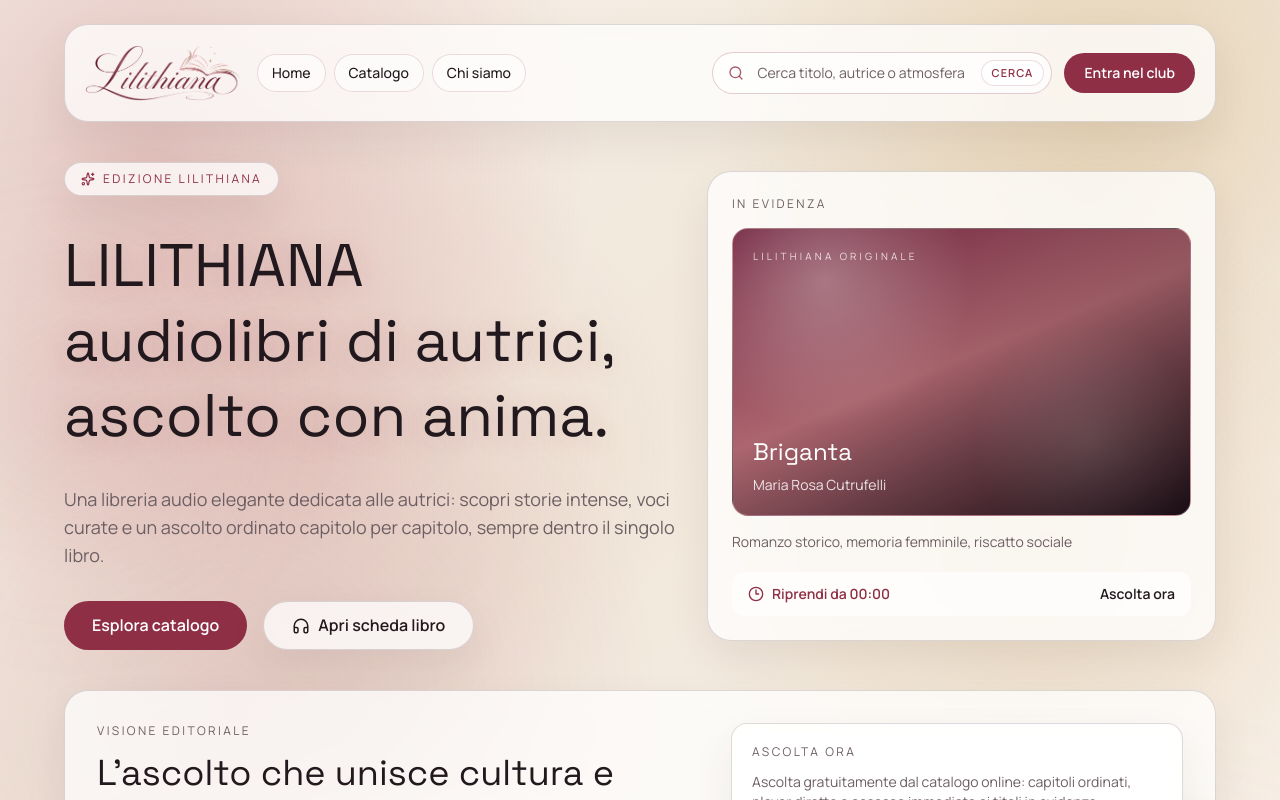
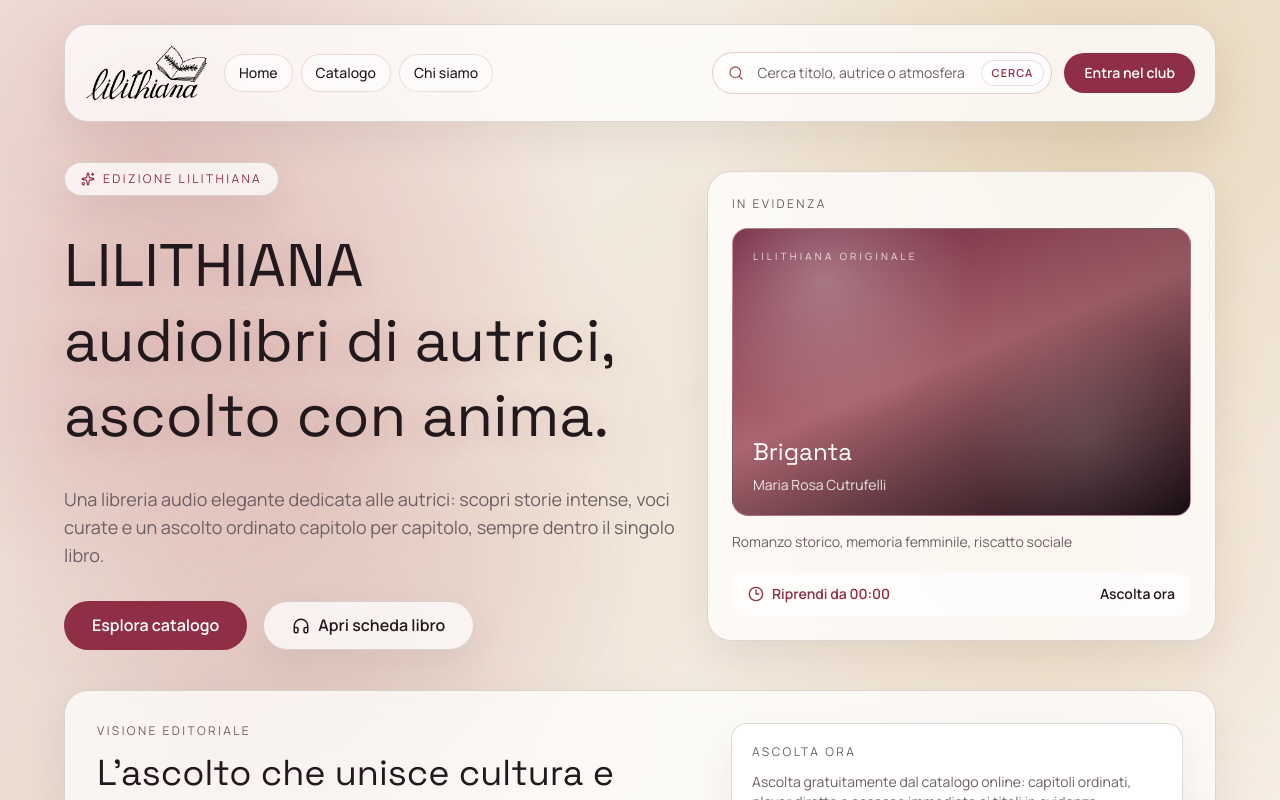
Before and after one commit to lilithianalibri/Lilithiana, a Next.js app: page / in a window 1280 px wide. Shown: the top 800 px of the page. Built offline with nearby package versions, Linux system fonts and the light colour scheme; no server answers.

Commit message:
fix: force nextjs vercel config and update header logo

```diff
--- a/app/components/main-nav.tsx
+++ b/app/components/main-nav.tsx
@@ -22,9 +22,9 @@ export function MainNav({ searchQuery = "" }: MainNavProps) {
             <Image
               src="/lilithiana-logo-transparent.png"
               alt="Lilithiana"
-              width={1354}
-              height={486}
-              priority
+              width={1572}
+              height={715}
+              preload
               className="h-10 w-auto sm:h-12 lg:h-14"
             />
           </Link>
```
Also changed, not shown: public/lilithiana-logo-transparent.png, vercel.json (added).
